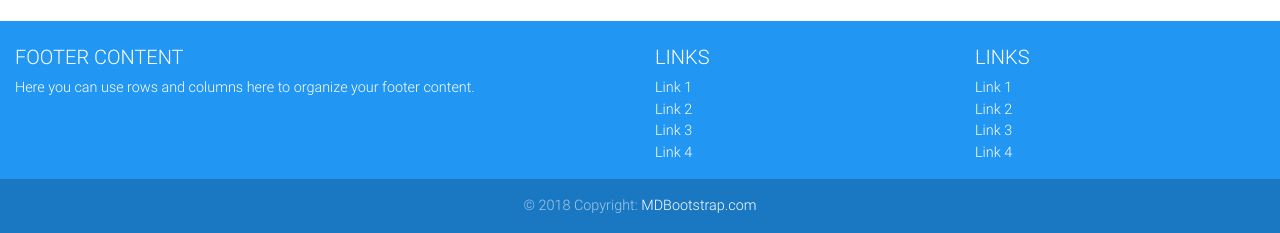
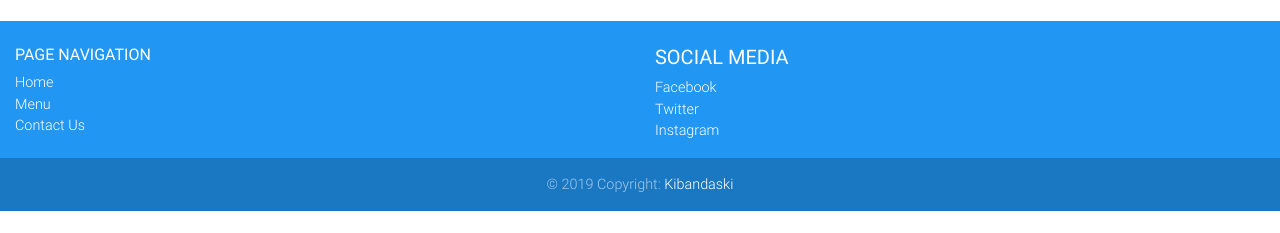
Before and after one commit to josylad/kibandaski, a plain HTML site: page index.html in a window 1280 px wide. Shown: the part 803-1036 px from the top of the page. After the commit the page ends 1014 px from the top, so only its background shows below. Drawn offline with Linux system fonts and the light colour scheme.

Commit message:
Add social media pages and page navigation in the footer section

```diff
--- a/index.html
+++ b/index.html
@@ -133,36 +133,25 @@
     <!-- Grid row -->
     <div class="row">
 
-      <!-- Grid column -->
-      <div class="col-md-6 mt-md-0 mt-3">
 
-        <!-- Content -->
-        <h5 class="text-uppercase">Footer Content</h5>
-        <p>Here you can use rows and columns here to organize your footer content.</p>
-
-      </div>
-      <!-- Grid column -->
 
       <hr class="clearfix w-100 d-md-none pb-3">
 
       <!-- Grid column -->
-      <div class="col-md-3 mb-md-0 mb-3">
+      <div class="col-md-6 mb-md-0 mb-3">
 
           <!-- Links -->
-          <h5 class="text-uppercase">Links</h5>
+          <h6 class="text-uppercase"><strong>page navigation</strong></h6>
 
           <ul class="list-unstyled">
             <li>
-              <a href="#!">Link 1</a>
+              <a href="#!">Home</a>
             </li>
             <li>
-              <a href="#!">Link 2</a>
+              <a href="#!">Menu</a>
             </li>
             <li>
-              <a href="#!">Link 3</a>
-            </li>
-            <li>
-              <a href="#!">Link 4</a>
+              <a href="#!">Contact Us</a>
             </li>
           </ul>
 
@@ -170,23 +159,20 @@
         <!-- Grid column -->
 
         <!-- Grid column -->
-        <div class="col-md-3 mb-md-0 mb-3">
+        <div class="col-md-6 mb-md-0 mb-3">
 
           <!-- Links -->
-          <h5 class="text-uppercase">Links</h5>
+          <h5 class="text-uppercase"><strong>Social Media</strong></h5>
 
           <ul class="list-unstyled">
             <li>
-              <a href="#!">Link 1</a>
+              <a href="#!">Facebook</a>
             </li>
             <li>
-              <a href="#!">Link 2</a>
+              <a href="#!">Twitter</a>
             </li>
             <li>
-              <a href="#!">Link 3</a>
-            </li>
-            <li>
-              <a href="#!">Link 4</a>
+              <a href="#!">Instagram</a>
             </li>
           </ul>
 
@@ -200,8 +186,8 @@
   <!-- Footer Links -->
 
   <!-- Copyright -->
-  <div class="footer-copyright text-center py-3">© 2018 Copyright:
-    <a href="https://mdbootstrap.com/education/bootstrap/"> MDBootstrap.com</a>
+  <div class="footer-copyright text-center py-3">© 2019 Copyright:
+    <a href="https://opensource.org/licenses/MIT">Kibandaski</a>
   </div>
   <!-- Copyright -->
 
```
